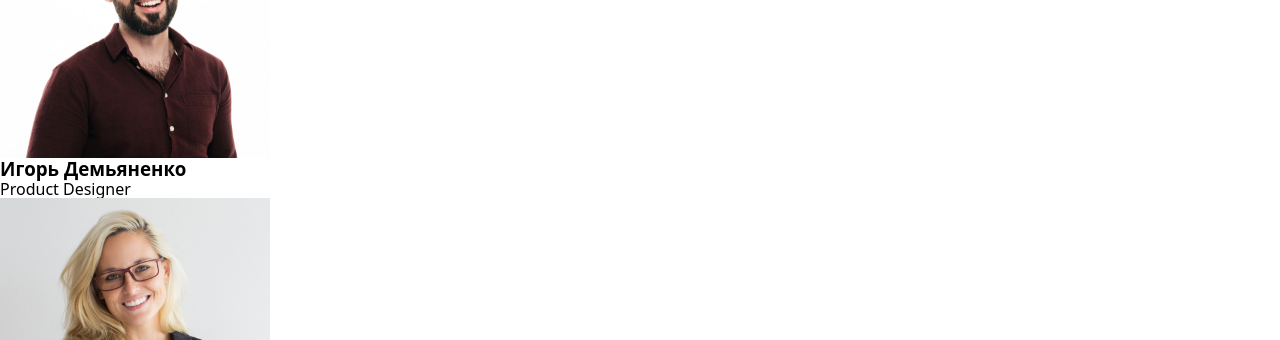
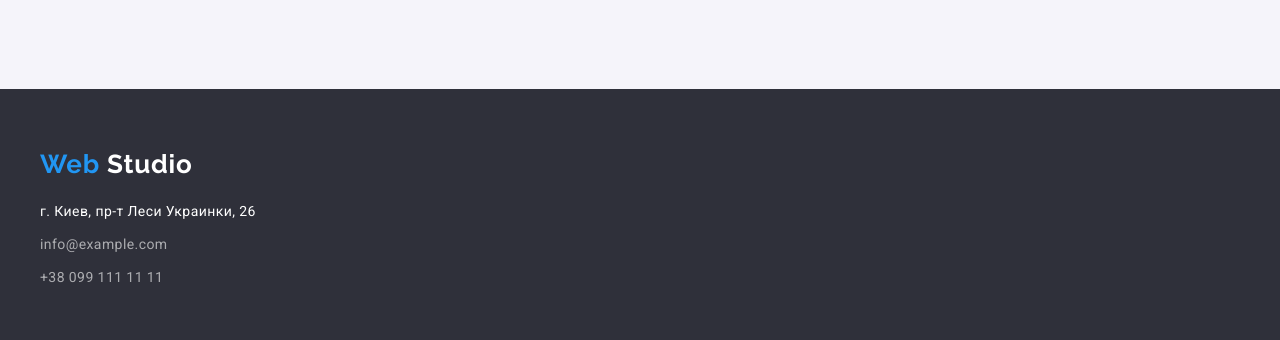
Before and after one commit to Anastasia6588/goit-markup-hw3, a plain HTML site: page index.html in a window 1280 px wide. Shown: the part 2000-2340 px from the top of the page. Drawn offline with nearby package versions, Linux system fonts and the light colour scheme.

Commit message:
for checking

```diff
--- a/css/styles.css
+++ b/css/styles.css
@@ -162,9 +162,10 @@ img {
 
 .container {
 	display: flex;
-	width: 1200 px;
+}
+/*width: 1200 px;
 	margin: 0 auto;
-}
+}*/
 
 .advantages {
 	padding-top: 94px;
@@ -186,10 +187,10 @@ img {
 
 .advantages .container {
 	justify-content: space-between;
-	/*align-items: center;
+	align-items: center;
 	width: 1200px;
 	margin: 0 auto;
-}*/
+}
 
 .advantages-title {
 	color: var(--main-text-color);
@@ -301,7 +302,7 @@ img {
 	padding-bottom: 60px;
 }
 
-.container {
+.footer-block {
 	width: 1200px;
 	margin: 0 auto;
 }
@@ -312,6 +313,7 @@ img {
 	font-size: 26px;
 	line-height: 1.192;
 	letter-spacing: 0.03em;
+	margin-bottom: 20px;
 }
 
 .web-color {
@@ -322,6 +324,9 @@ img {
 	color: white;
 }
 
+.address-list-item:not(:first-child) {
+	margin-top: 9px;
+}
 .address-post {
 	color: var(--light-text-color);
 	font-family: Roboto;
@@ -330,7 +335,6 @@ img {
 	font-size: 14px;
 	line-height: 1.714;
 	letter-spacing: 0.03em;
-	padding-top: 20px;
 }
 
 .address-footer {
@@ -341,7 +345,6 @@ img {
 	font-size: 14px;
 	line-height: 1.714;
 	letter-spacing: 0.03em;
-	padding-top: 9px;
 }
 
 /*portfolio*/
@@ -439,8 +442,3 @@ img {
 	padding-top: 20px;
 	padding-bottom: 20px;
 }
-
-/*.product-cards-design {
-	margin-right: auto;
-	margin-left: 0;
-}*/
--- a/index.html
+++ b/index.html
@@ -99,7 +99,6 @@
 						</p>
 					</li>
 				</ul>
-				</div>
 			</section>
 
 			<!--directions-->
@@ -168,7 +167,7 @@
 			</section>
 
 			<footer class="footer">
-				<div class="container">
+				<div class="footer-block">
 					<a href="/" aria-label="логтип сайта">
 						<p class="logo-footer">
 							<span class="web-color">Web</span>
@@ -177,9 +176,9 @@
 					</a>
 					<address>
 						<ul class="address-list">
-							<li><p class="address-post">г. Киев, пр-т Леси Украинки, 26</p></li>
-							<li><p class="address-footer">info@example.com</p></li>
-							<li><p class="address-footer">+38 099 111 11 11</p></li>
+							<li class="address-list-item"><p class="address-post">г. Киев, пр-т Леси Украинки, 26</p></li>
+							<li class="address-list-item"><p class="address-footer">info@example.com</p></li>
+							<li class="address-list-item"><p class="address-footer">+38 099 111 11 11</p></li>
 						</ul>
 					</address>
 				</div>
```
Also changed, not shown: portfolio.html (+4 -4 lines). Lines whose indentation alone changed are shown as unchanged.
